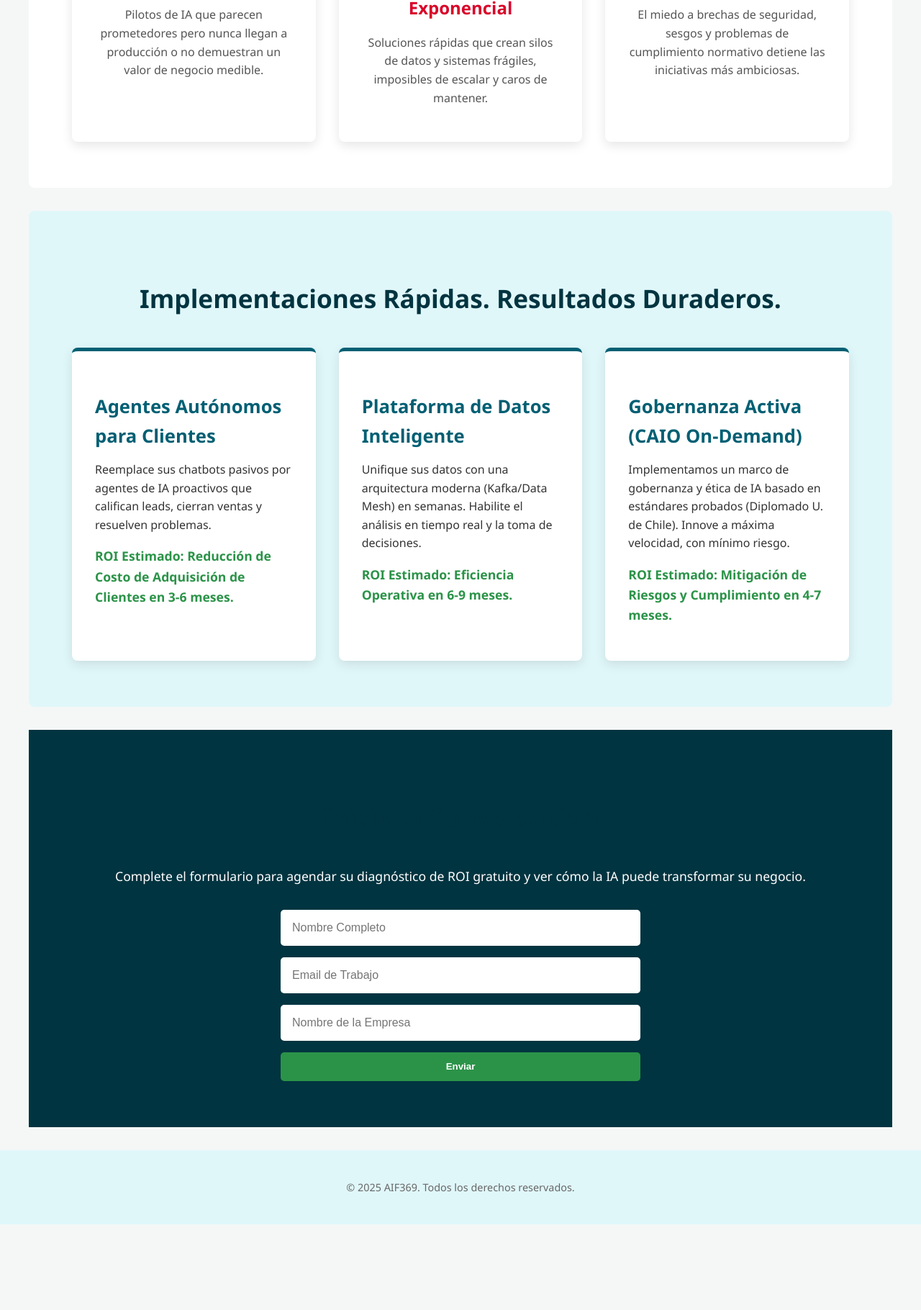
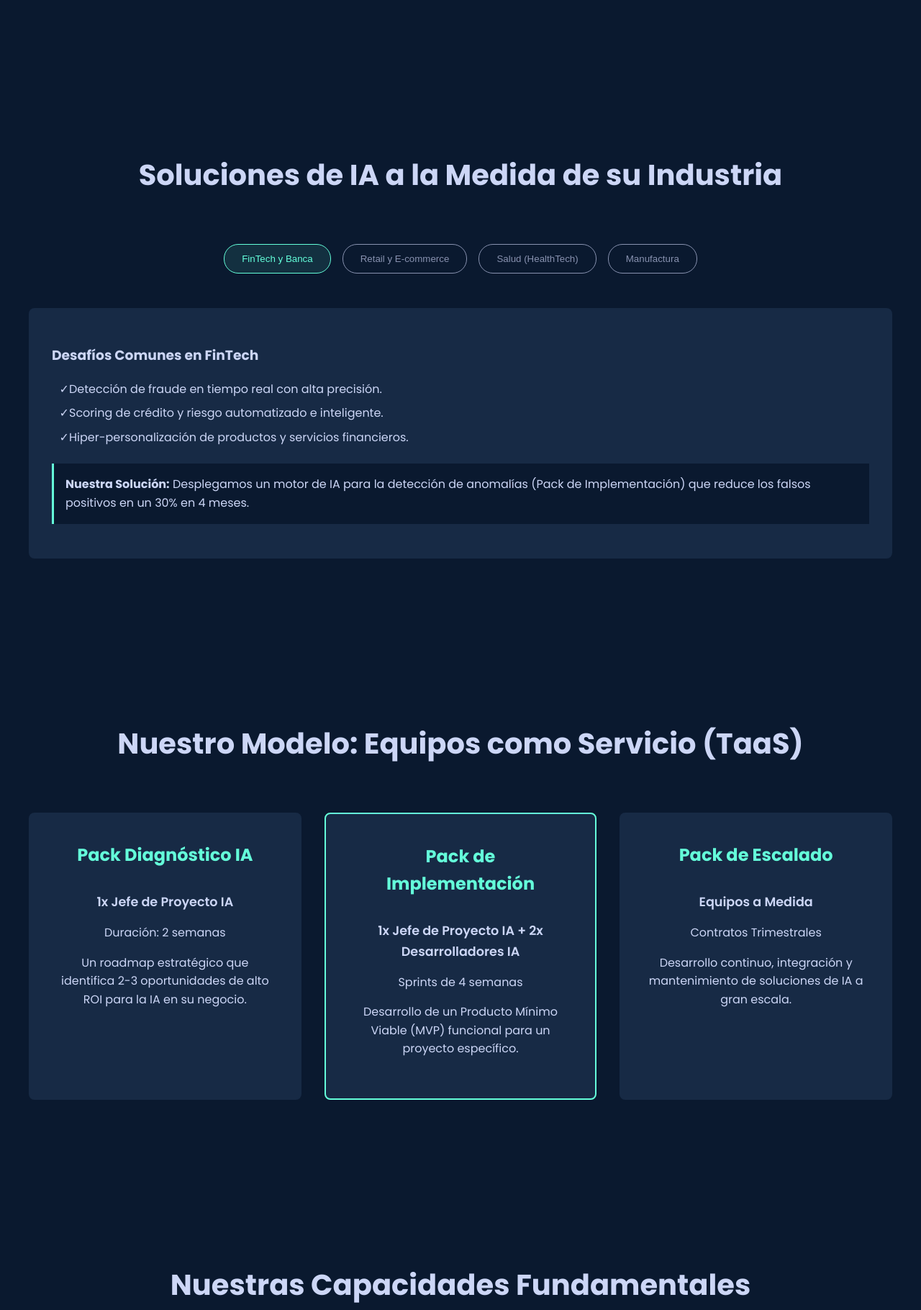
Before and after one commit to erwindaza/aif369-web, a plain HTML site: page index.html in a window 1280 px wide. Shown: the part 846-2666 px from the top of the page at 72% size. Before the commit the page ends 2547 px from the top, so only its background shows below. Drawn offline with Linux system fonts and the light colour scheme.

Commit message:
feat: complete redesign to v5.0 with industry solutions

```diff
--- a/index.html
+++ b/index.html
@@ -4,78 +4,156 @@
 <head>
     <meta charset="UTF-8">
     <meta name="viewport" content="width=device-width, initial-scale=1.0">
-    <title>AIF369 - Soluciones de IA para Negocios</title>
+    <title>AIF369 | Equipos de IA On-Demand para Corporaciones</title>
     <link rel="stylesheet" href="styles.css">
+    <link rel="preconnect" href="https://fonts.googleapis.com">
+    <link rel="preconnect" href="https://fonts.gstatic.com" crossorigin>
+    <link href="https://fonts.googleapis.com/css2?family=Poppins:wght@300;400;600;700&display=swap" rel="stylesheet">
 </head>
 <body>
+
     <header>
         <nav>
             <div class="logo">AIF369</div>
-            <a href="#contact" class="cta-button">Solicitar Diagnóstico</a>
+            <div class="nav-links">
+                <a href="#industries">Industrias</a>
+                <a href="#packs">Nuestro Modelo</a>
+                <a href="#contact" class="cta-button">Agendar Diagnóstico</a>
+            </div>
         </nav>
     </header>
 
     <main>
         <section class="hero">
-            <h1>Deje de Gastar en IA. Empiece a Invertir.</h1>
-            <p>Convertimos sus proyectos de IA de un centro de costos en un motor de ingresos. Para CTOs y CAIOs que exigen un ROI claro y una gobernanza a prueba de balas.</p>
-            <a href="#contact" class="cta-button">Obtener un Roadmap de Rentabilidad</a>
+            <div class="hero-content">
+                <h1>Equipos de IA On-Demand para Acelerar su Negocio.</h1>
+                <p>Desplegamos equipos de élite (Jefe de Proyecto + Desarrolladores IA) para ejecutar proyectos de alto impacto con un ROI medible y en tiempo récord.</p>
+                <a href="#contact" class="cta-button-main">Solicitar Diagnóstico de ROI</a>
+            </div>
         </section>
 
-        <section id="problems" class="problem-section">
-            <h2>¿Reconoce estos síntomas en su organización?</h2>
-            <div class="symptom-grid">
-                <div class="symptom-card">
-                    <h3>Proyectos "Zombie"</h3>
-                    <p>Pilotos de IA que parecen prometedores pero nunca llegan a producción o no demuestran un valor de negocio medible.</p>
+        <section id="industries" class="industries-section">
+            <h2>Soluciones de IA a la Medida de su Industria</h2>
+            <div class="tabs">
+                <button class="tab-link active" onclick="openIndustry(event, 'FinTech')">FinTech y Banca</button>
+                <button class="tab-link" onclick="openIndustry(event, 'Retail')">Retail y E-commerce</button>
+                <button class="tab-link" onclick="openIndustry(event, 'HealthTech')">Salud (HealthTech)</button>
+                <button class="tab-link" onclick="openIndustry(event, 'Manufacturing')">Manufactura</button>
+            </div>
+
+            <div id="FinTech" class="tab-content active">
+                <h3>Desafíos Comunes en FinTech</h3>
+                <ul>
+                    <li>Detección de fraude en tiempo real con alta precisión.</li>
+                    <li>Scoring de crédito y riesgo automatizado e inteligente.</li>
+                    <li>Hiper-personalización de productos y servicios financieros.</li>
+                </ul>
+                <p class="solution-highlight"><strong>Nuestra Solución:</strong> Desplegamos un motor de IA para la detección de anomalías (Pack de Implementación) que reduce los falsos positivos en un 30% en 4 meses.</p>
+            </div>
+
+            <div id="Retail" class="tab-content">
+                <h3>Desafíos Comunes en Retail</h3>
+                <ul>
+                    <li>Gestión de inventario ineficiente y pronóstico de demanda.</li>
+                    <li>Baja conversión y alta tasa de abandono de carritos.</li>
+                    <li>Falta de personalización en la experiencia de compra online.</li>
+                </ul>
+                <p class="solution-highlight"><strong>Nuestra Solución:</strong> Implementamos un sistema de pronóstico de demanda y recomendación que aumenta el valor promedio del pedido en un 15% en un trimestre.</p>
+            </div>
+
+            <div id="HealthTech" class="tab-content">
+                <h3>Desafíos Comunes en HealthTech</h3>
+                <ul>
+                    <li>Optimización de la gestión de citas y recursos hospitalarios.</li>
+                    <li>Análisis de grandes volúmenes de datos de pacientes para prevención.</li>
+                    <li>Automatización de la transcripción y resumen de consultas médicas.</li>
+                </ul>
+                 <p class="solution-highlight"><strong>Nuestra Solución:</strong> Un agente de IA que gestiona la agenda y reduce las ausencias (no-shows) en un 25%, junto con herramientas de análisis predictivo.</p>
+            </div>
+
+            <div id="Manufacturing" class="tab-content">
+                <h3>Desafíos Comunes en Manufactura</h3>
+                <ul>
+                    <li>Control de calidad visual lento y propenso a errores humanos.</li>
+                    <li>Paradas no planificadas de maquinaria crítica.</li>
+                    <li>Optimización de la cadena de suministro y logística.</li>
+                </ul>
+                <p class="solution-highlight"><strong>Nuestra Solución:</strong> Un sistema de visión por computadora para la detección de defectos en la línea de producción, implementado en 2 sprints (8 semanas).</p>
+            </div>
+        </section>
+
+        <section id="packs" class="packs-section">
+            <h2>Nuestro Modelo: Equipos como Servicio (TaaS)</h2>
+            <div class="packs-grid">
+                <div class="pack-card">
+                    <h4>Pack Diagnóstico IA</h4>
+                    <div class="team">1x Jefe de Proyecto IA</div>
+                    <div class="duration">Duración: 2 semanas</div>
+                    <p>Un roadmap estratégico que identifica 2-3 oportunidades de alto ROI para la IA en su negocio.</p>
                 </div>
-                <div class="symptom-card">
-                    <h3>Deuda Técnica Exponencial</h3>
-                    <p>Soluciones rápidas que crean silos de datos y sistemas frágiles, imposibles de escalar y caros de mantener.</p>
+                <div class="pack-card featured">
+                    <h4>Pack de Implementación</h4>
+                    <div class="team">1x Jefe de Proyecto IA + 2x Desarrolladores IA</div>
+                    <div class="duration">Sprints de 4 semanas</div>
+                    <p>Desarrollo de un Producto Mínimo Viable (MVP) funcional para un proyecto específico.</p>
                 </div>
-                <div class="symptom-card">
-                    <h3>Parálisis por Riesgo</h3>
-                    <p>El miedo a brechas de seguridad, sesgos y problemas de cumplimiento normativo detiene las iniciativas más ambiciosas.</p>
+                <div class="pack-card">
+                    <h4>Pack de Escalado</h4>
+                    <div class="team">Equipos a Medida</div>
+                    <div class="duration">Contratos Trimestrales</div>
+                    <p>Desarrollo continuo, integración y mantenimiento de soluciones de IA a gran escala.</p>
                 </div>
             </div>
         </section>
 
-        <section id="solutions" class="solution-section">
-            <h2>Implementaciones Rápidas. Resultados Duraderos.</h2>
-            <div class="service-grid">
-                <div class="service-card">
+        <section id="capabilities" class="capabilities-section">
+            <h2>Nuestras Capacidades Fundamentales</h2>
+            <p>Estas son las soluciones base que adaptamos a los desafíos de cada industria.</p>
+            <div class="capabilities-grid">
+                 <div class="capability-card">
                     <h3>Agentes Autónomos para Clientes</h3>
-                    <p>Reemplace sus chatbots pasivos por agentes de IA proactivos que califican leads, cierran ventas y resuelven problemas.</p>
-                    <p class="roi-estimate"><strong>ROI Estimado:</strong> Reducción de Costo de Adquisición de Clientes en 3-6 meses.</p>
+                    <p>Reemplazamos chatbots pasivos por agentes proactivos que califican leads, cierran ventas y resuelven problemas.</p>
                 </div>
-                <div class="service-card">
+                <div class="capability-card">
                     <h3>Plataforma de Datos Inteligente</h3>
-                    <p>Unifique sus datos con una arquitectura moderna (Kafka/Data Mesh) en semanas. Habilite el análisis en tiempo real y la toma de decisiones.</p>
-                    <p class="roi-estimate"><strong>ROI Estimado:</strong> Eficiencia Operativa en 6-9 meses.</p>
+                    <p>Unificamos sus datos con arquitecturas modernas (Kafka/Data Mesh) para habilitar el análisis en tiempo real.</p>
                 </div>
-                <div class="service-card">
+                <div class="capability-card">
                     <h3>Gobernanza Activa (CAIO On-Demand)</h3>
-                    <p>Implementamos un marco de gobernanza y ética de IA basado en estándares probados (Diplomado U. de Chile). Innove a máxima velocidad, con mínimo riesgo.</p>
-                    <p class="roi-estimate"><strong>ROI Estimado:</strong> Mitigación de Riesgos y Cumplimiento en 4-7 meses.</p>
+                    <p>Implementamos un marco de gobernanza y ética de IA que le permite innovar a máxima velocidad, con mínimo riesgo.</p>
                 </div>
             </div>
         </section>
 
         <section id="contact" class="contact-section">
-            <h2>Inicie la Conversación</h2>
-            <p>Complete el formulario para agendar su diagnóstico de ROI gratuito y ver cómo la IA puede transformar su negocio.</p>
+            <h2>Agende su Diagnóstico de ROI</h2>
+            <p>Hablemos de cómo un equipo de IA on-demand puede generar valor medible en su organización.</p>
             <form>
                 <input type="text" placeholder="Nombre Completo" required>
-                <input type="email" placeholder="Email de Trabajo" required>
-                <input type="text" placeholder="Nombre de la Empresa" required>
-                <button type="submit" class="cta-button">Enviar</button>
+                <input type="email" placeholder="Email Corporativo" required>
+                <button type="submit" class="cta-button">Solicitar Sesión</button>
             </form>
         </section>
     </main>
 
     <footer>
-        <p>&copy; 2025 AIF369. Todos los derechos reservados.</p>
+        <p>&copy; 2025 AIF369. IA como servicio para la empresa moderna.</p>
+    </footer>
 
-    </footer>
+    <script>
+        function openIndustry(evt, industryName) {
+            var i, tabcontent, tablinks;
+            tabcontent = document.getElementsByClassName("tab-content");
+            for (i = 0; i < tabcontent.length; i++) {
+                tabcontent[i].style.display = "none";
+            }
+            tablinks = document.getElementsByClassName("tab-link");
+            for (i = 0; i < tablinks.length; i++) {
+                tablinks[i].className = tablinks[i].className.replace(" active", "");
+            }
+            document.getElementById(industryName).style.display = "block";
+            evt.currentTarget.className += " active";
+        }
+    </script>
 </body>
 </html>
--- a/styles.css
+++ b/styles.css
@@ -1,41 +1,69 @@
 
-body { font-family: 'Segoe UI', Tahoma, Geneva, Verdana, sans-serif; margin: 0; background-color: #f4f7f6; color: #333; line-height: 1.6; }
-header { background-color: #003440; padding: 1rem 5%; box-shadow: 0 2px 5px rgba(0,0,0,0.2); }
-nav { display: flex; justify-content: space-between; align-items: center; max-width: 1200px; margin: 0 auto; }
-.logo { font-size: 1.8rem; font-weight: bold; color: #e0f7fa; }
-.cta-button { background-color: #2b9348; color: #fff; padding: 0.8rem 1.8rem; text-decoration: none; border-radius: 5px; font-weight: bold; transition: background-color 0.3s ease; border: none; cursor: pointer; }
-.cta-button:hover { background-color: #1a6d32; }
-main { max-width: 1200px; margin: 0 auto; }
-section { padding: 4rem 5%; margin-bottom: 2rem; border-radius: 8px; }
-.hero { text-align: center; background: linear-gradient(135deg, #e0f7fa 0%, #a7d9de 100%); color: #003440; padding: 6rem 5%; border-radius: 0; }
-.hero h1 { font-size: 3rem; margin-bottom: 1rem; line-height: 1.2; }
-.hero p { font-size: 1.3rem; margin-bottom: 2rem; max-width: 800px; margin-left: auto; margin-right: auto; }
-
-.problem-section { background-color: #fff; text-align: center; }
-.problem-section h2, .solution-section h2, .contact-section h2 { font-size: 2.2rem; color: #003440; margin-bottom: 2.5rem; }
-.symptom-grid { display: grid; grid-template-columns: repeat(auto-fit, minmax(300px, 1fr)); gap: 2rem; margin-top: 2rem; }
-.symptom-card { background-color: #fff; padding: 2rem; border-radius: 8px; box-shadow: 0 5px 15px rgba(0,0,0,0.1); text-align: center; border-top: 5px solid #d90429; }
-.symptom-card h3 { color: #d90429; font-size: 1.5rem; margin-bottom: 1rem; }
-.symptom-card p { font-size: 1rem; color: #555; }
-
-.solution-section { background-color: #e0f7fa; text-align: center; }
-.service-grid { display: grid; grid-template-columns: repeat(auto-fit, minmax(300px, 1fr)); gap: 2rem; margin-top: 2rem; }
-.service-card { background-color: #fff; padding: 2rem; border-radius: 8px; box-shadow: 0 5px 15px rgba(0,0,0,0.1); text-align: left; border-top: 5px solid #005f73; }
-.service-card h3 { color: #005f73; font-size: 1.6rem; margin-bottom: 0.8rem; }
-.service-card p { margin-top: 0.5rem; }
-.roi-estimate { margin-top: 1rem; font-weight: bold; color: #2b9348; font-size: 1.1rem; }
-
-.contact-section { background-color: #003440; color: #fff; padding: 4rem 5%; text-align: center; border-radius: 0; }
-.contact-section p { font-size: 1.1rem; margin-bottom: 2rem; }
+:root {
+    --primary-color: #007BFF;
+    --secondary-color: #00C6FF;
+    --dark-bg: #0A192F;
+    --light-bg: #172A45;
+    --text-color: #CCD6F6;
+    --text-secondary: #8892B0;
+    --accent-color: #64FFDA;
+}
+body {
+    font-family: 'Poppins', sans-serif;
+    margin: 0;
+    background-color: var(--dark-bg);
+    color: var(--text-color);
+    line-height: 1.6;
+}
+header {
+    background-color: rgba(10, 25, 47, 0.85);
+    padding: 1rem 5%;
+    position: fixed;
+    width: 90%;
+    top: 0;
+    z-index: 100;
+    backdrop-filter: blur(10px);
+}
+nav {
+    display: flex;
+    justify-content: space-between;
+    align-items: center;
+    max-width: 1400px;
+    margin: 0 auto;
+}
+.logo { font-size: 1.8rem; font-weight: bold; color: var(--accent-color); }
+.nav-links a { color: var(--text-color); text-decoration: none; margin-left: 2rem; font-weight: 300; transition: color 0.3s ease; }
+.nav-links a:hover { color: var(--accent-color); }
+.cta-button { border: 1px solid var(--accent-color); color: var(--accent-color); padding: 0.5rem 1rem; border-radius: 4px; }
+.cta-button:hover { background-color: rgba(100, 255, 218, 0.1); }
+main { max-width: 1200px; margin: 0 auto; padding: 6rem 2rem 0; }
+section { padding: 6rem 0; }
+.hero { min-height: 80vh; display: flex; align-items: center; }
+.hero-content { max-width: 800px; }
+.hero h1 { font-size: 4rem; line-height: 1.1; margin-bottom: 1.5rem; }
+.hero p { font-size: 1.2rem; color: var(--text-secondary); max-width: 600px; margin-bottom: 2.5rem; }
+.cta-button-main { background: var(--accent-color); color: var(--dark-bg); padding: 1rem 2.5rem; text-decoration: none; border-radius: 4px; font-weight: 600; font-size: 1.1rem; transition: all 0.3s ease; }
+.cta-button-main:hover { background: #fff; transform: translateY(-3px); }
+h2 { font-size: 2.5rem; text-align: center; margin-bottom: 4rem; color: var(--text-color); }
+.industries-section .tabs { display: flex; justify-content: center; gap: 1rem; margin-bottom: 3rem; flex-wrap: wrap; }
+.tab-link { background: none; border: 1px solid var(--text-secondary); color: var(--text-secondary); padding: 0.75rem 1.5rem; border-radius: 20px; cursor: pointer; transition: all 0.3s ease; }
+.tab-link.active, .tab-link:hover { color: var(--accent-color); border-color: var(--accent-color); background-color: rgba(100, 255, 218, 0.1); }
+.tab-content { display: none; background-color: var(--light-bg); padding: 2rem; border-radius: 8px; }
+.tab-content.active { display: block; }
+.tab-content ul { list-style-type: '✓'; padding-left: 1.5rem; }
+.tab-content li { margin-bottom: 0.5rem; }
+.solution-highlight { margin-top: 1.5rem; background-color: var(--dark-bg); padding: 1rem; border-left: 3px solid var(--accent-color); }
+.packs-section { text-align: center; }
+.packs-grid { display: grid; grid-template-columns: repeat(auto-fit, minmax(300px, 1fr)); gap: 2rem; }
+.pack-card { background-color: var(--light-bg); padding: 2.5rem; border-radius: 8px; transition: transform 0.3s ease; }
+.pack-card:hover { transform: translateY(-10px); }
+.pack-card.featured { border: 2px solid var(--accent-color); }
+.pack-card h4 { font-size: 1.5rem; color: var(--accent-color); margin-top: 0; }
+.pack-card .team { font-weight: 600; font-size: 1.1rem; margin: 1rem 0; }
+.capabilities-section { text-align: center; }
+.capabilities-grid { display: grid; grid-template-columns: repeat(auto-fit, minmax(300px, 1fr)); gap: 2rem; }
+.capability-card { background-color: var(--light-bg); padding: 2rem; border-radius: 8px; }
+.contact-section { text-align: center; }
 form { display: flex; flex-direction: column; max-width: 500px; margin: 2rem auto 0; gap: 1rem; }
-input { padding: 1rem; border: none; border-radius: 5px; font-size: 1rem; }
-input:focus { outline: 2px solid #2b9348; }
-
-footer { text-align: center; padding: 2rem; font-size: 0.9rem; color: #666; background-color: #e0f7fa; margin-top: 2rem; }
-footer p { margin: 0.5rem 0; }
-
-@media (max-width: 768px) {
-    .hero h1 { font-size: 2.2rem; }
-    .hero p { font-size: 1rem; }
-    .problem-section h2, .solution-section h2, .contact-section h2 { font-size: 1.8rem; }
-}
+input { padding: 1rem; border: 1px solid var(--text-secondary); border-radius: 4px; background-color: var(--light-bg); color: var(--text-color); font-size: 1rem; }
+footer { text-align: center; padding: 3rem 0; margin-top: 4rem; color: var(--text-secondary); font-size: 0.9rem; }
```
